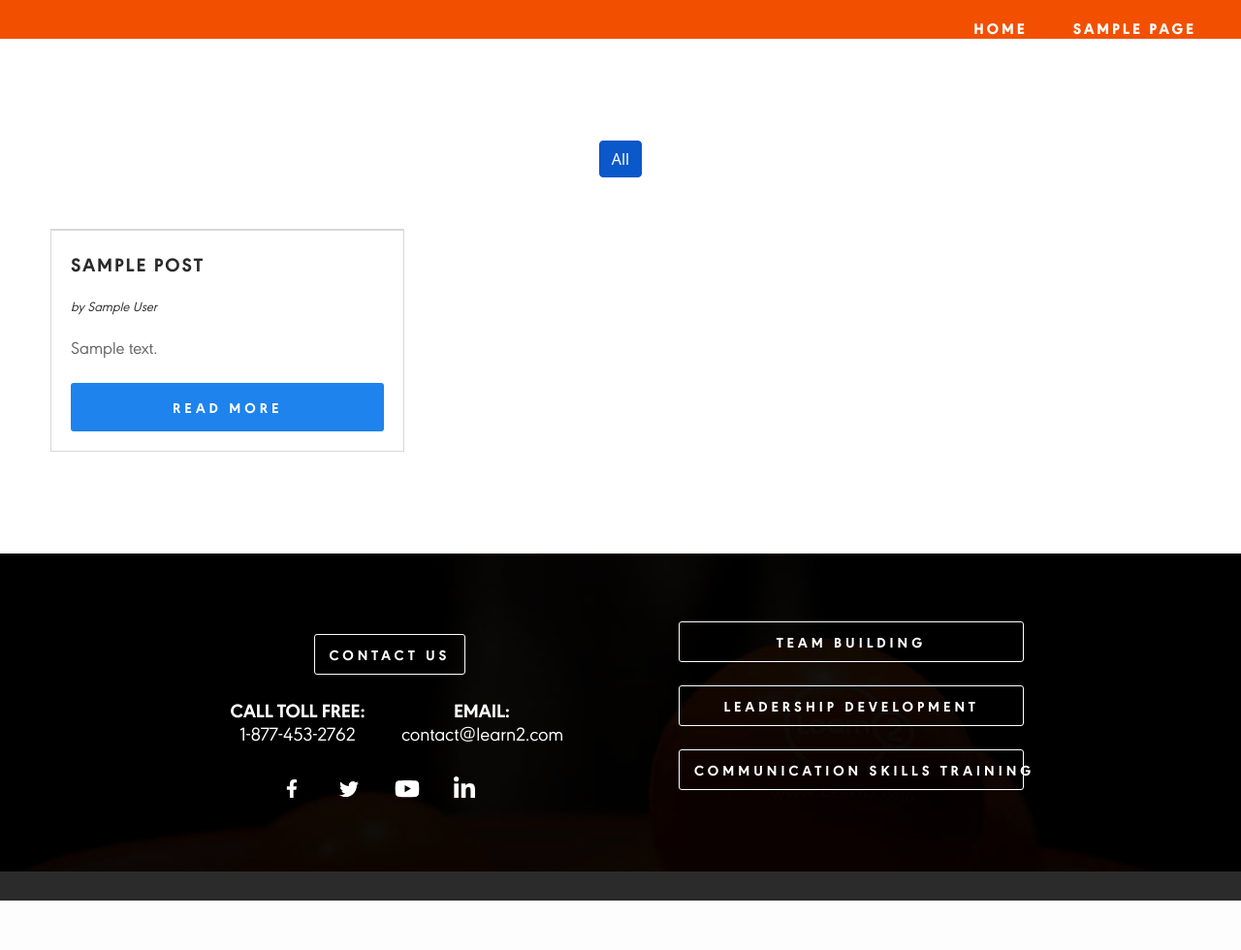
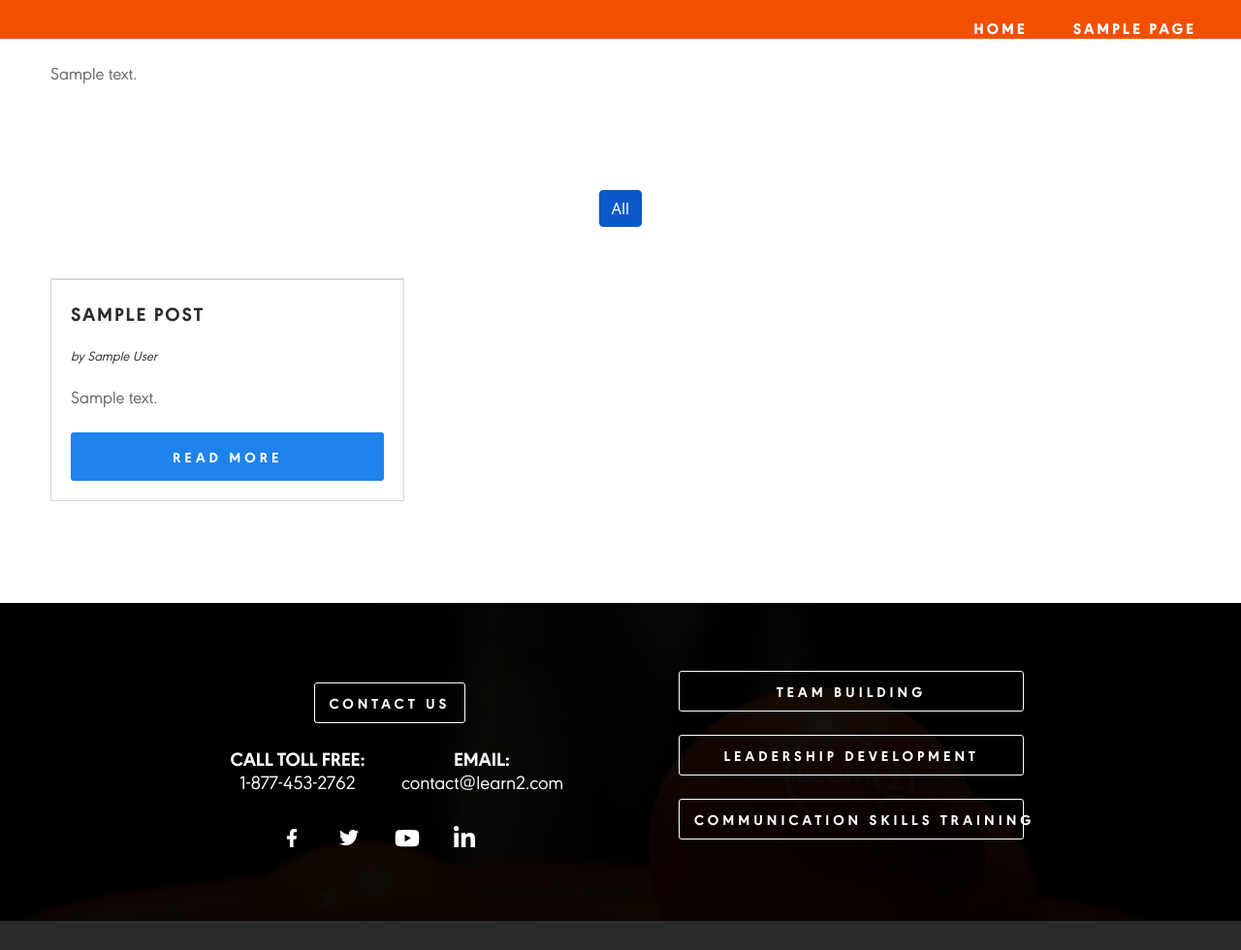
Before and after one commit to patOseo/learn2, a WordPress theme: template blog.php in a window 1280 px wide. Shown: the part 120-1100 px from the top of the page at 97% size. Before the commit the page ends 1049 px from the top, so only its background shows below. Run offline with PHP 8.4 and a stand-in for WordPress, Linux system fonts and the light colour scheme; the site name, menu and one post (Sample post) are stand-ins, and other content is empty; some libraries are stand-ins or nearby versions.

Commit message:
add main content to blog template

```diff
--- a/blog.php
+++ b/blog.php
@@ -18,6 +18,13 @@ get_header();
 ?>
 
 
+<div class="container">
+	<div class="row">
+		<div class="col-12">
+			<?php the_content(); ?>
+		</div>
+	</div>
+</div>
 
 <section class="sec blogsec">
     <div class="container">
```
